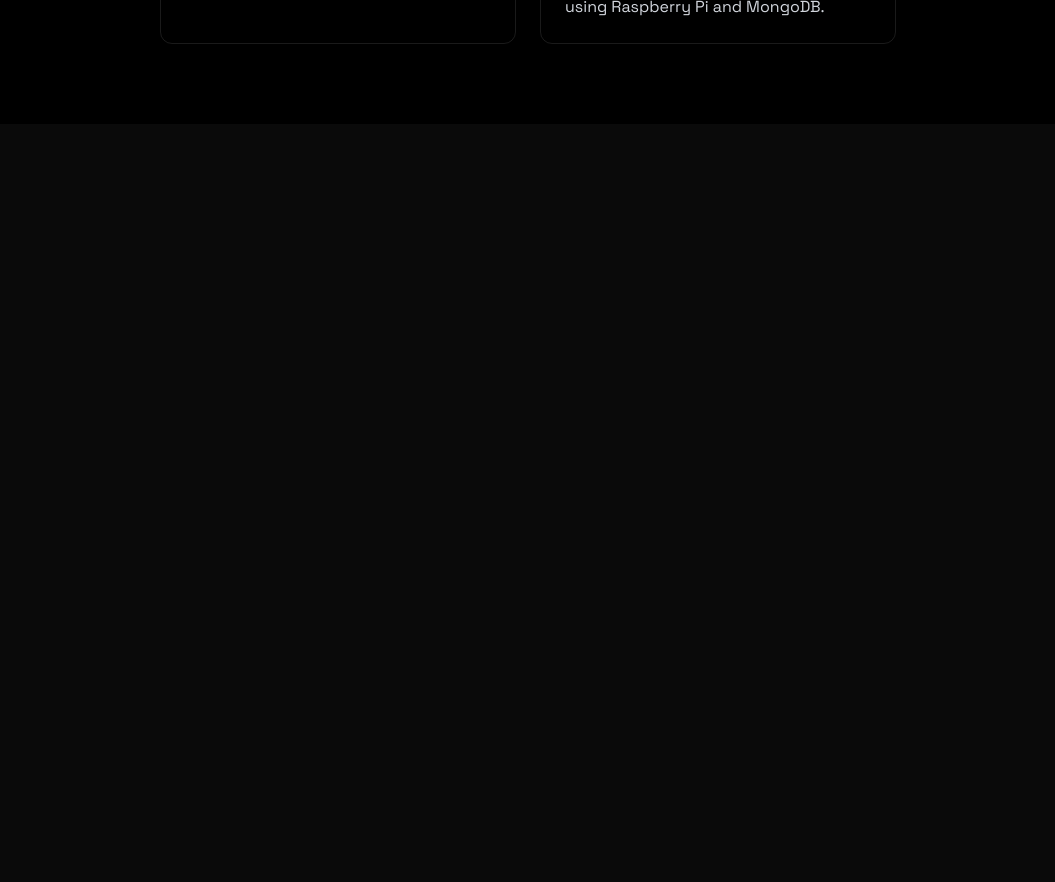
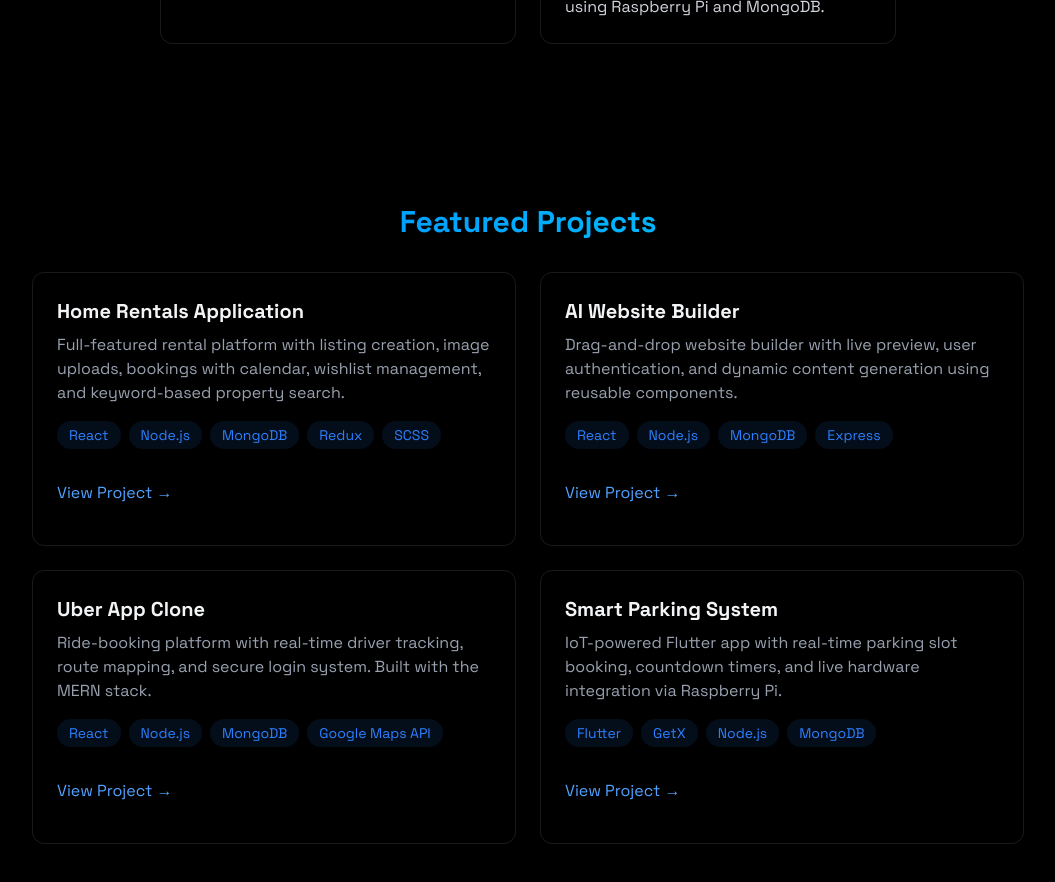
Before and after one commit to anurag4me/portfolio, a React (Vite) app: page / in a window 1280 px wide. Shown: the part 1580-2462 px from the top of the page, without its empty margins (112-1167 px from the left). Before the commit the page ends 1704 px from the top, so only its background shows below. Built offline with nearby package versions, Linux system fonts and the light colour scheme.

Commit message:
Designed Projects Section

```diff
--- a/src/App.jsx
+++ b/src/App.jsx
@@ -4,6 +4,7 @@
 import { MobileMenu } from "./components/MobileMenu";
 import { Home } from "./components/sections/Home";
 import { About } from "./components/sections/About.jsx";
+import { Projects } from "./components/sections/Projects.jsx";
 
 const App = () => {
   const [isLoaded, setIsLoaded] = useState(false);
@@ -16,6 +17,7 @@
         <MobileMenu menuOpen={menuOpen} setMenuOpen={setMenuOpen} />
         <Home />
         <About />
+        <Projects />
       </div>
     </>
   );
--- /dev/null
+++ b/src/components/sections/Projects.jsx
@@ -0,0 +1,160 @@
+export const Projects = () => {
+  return (
+    <section
+      id="projects"
+      className="min-h-screen flex items-center justify-center py-20"
+    >
+      <div className="max-w-5xl mx-auto px-4">
+        <h2 className="text-3xl font-bold mb-8 bg-gradient-to-r from-blue-500 to-cyan-400 bg-clip-text text-transparent text-center">
+          Featured Projects
+        </h2>
+        <div className="grid grid-cols-1 md:grid-cols-2 gap-6">
+          <div className="p-6 rounded-xl border border-white/10 hover:-translate-y-1 hover:border-blue-500/30 hover:shadow-[0_2px_8px_rgba(59,130,246,0.2)] transition">
+            <h3 className="text-xl font-bold mb-2">Home Rentals Application</h3>
+            <p className="text-gray-400 mb-4">
+              Full-featured rental platform with listing creation, image uploads, bookings with calendar, wishlist management, and keyword-based property search.
+            </p>
+            <div className="flex flex-wrap gap-2 mb-4">
+              {["React", "Node.js", "MongoDB", "Redux", "SCSS"].map((tech, key) => (
+                <span
+                  key={key}
+                  className="bg-blue-500/10 text-blue-500 py-1 px-3 rounded-full text-sm hover:bg-blue-500/20
+                                    hover:shadow-[0_2px_8px_rgba(59,130,246,0.1)] transition-all
+                    "
+                >
+                  {tech}
+                </span>
+              ))}
+            </div>
+
+            <div className="flex justify-between items-center">
+              <a
+                href="https://github.com/anurag4me/home-rentals"
+                target="_blank"
+                className="text-blue-400 hover:text-blue-300 transition-colors my-4"
+              >
+                View Project →
+              </a>
+            </div>
+          </div>
+          <div
+            className="
+              glass p-6 rounded-xl border border-white/10
+              hover:-translate-y-1 hover:border-blue-500/30
+              hover:shadow-[0_4px_20px_rgba(59,130,246,0.1)]
+              transition-all
+            "
+          >
+            <h3 className="text-xl font-bold mb-2">AI Website Builder</h3>
+            <p className="text-gray-400 mb-4">
+              Drag-and-drop website builder with live preview, user authentication, and dynamic content generation using reusable components.
+            </p>
+            <div className="flex flex-wrap gap-2 mb-4">
+              {["React", "Node.js", "MongoDB", "Express"].map((tech, key) => (
+                <span
+                  key={key}
+                  className="
+                      bg-blue-500/10 text-blue-500 py-1 px-3
+                      rounded-full text-sm
+                      transition
+                      hover:bg-blue-500/20 hover:-translate-y-0.5
+                      hover:shadow-[0_2px_8px_rgba(59,130,246,0.2)]
+                    "
+                >
+                  {tech}
+                </span>
+              ))}
+            </div>
+            <div className="flex justify-between items-center">
+              <a
+                href="https://github.com/anurag4me/website-builder"
+                target="_blank"
+                className="text-blue-400 hover:text-blue-300 transition-colors my-4"
+              >
+                View Project →
+              </a>
+            </div>
+          </div>
+
+          <div
+            className="
+              glass p-6 rounded-xl border border-white/10
+              hover:-translate-y-1 hover:border-blue-500/30
+              hover:shadow-[0_4px_20px_rgba(59,130,246,0.1)]
+              transition-all
+            "
+          >
+            <h3 className="text-xl font-bold mb-2">Uber App Clone</h3>
+            <p className="text-gray-400 mb-4">
+              Ride-booking platform with real-time driver tracking, route mapping, and secure login system. Built with the MERN stack.
+            </p>
+            <div className="flex flex-wrap gap-2 mb-4">
+              {["React", "Node.js", "MongoDB", "Google Maps API"].map((tech) => (
+                <span
+                  key={tech}
+                  className="
+                      bg-blue-500/10 text-blue-500 py-1 px-3
+                      rounded-full text-sm
+                      transition
+                      hover:bg-blue-500/20 hover:-translate-y-0.5
+                      hover:shadow-[0_2px_8px_rgba(59,130,246,0.2)]
+                    "
+                >
+                  {tech}
+                </span>
+              ))}
+            </div>
+            <div className="flex justify-between items-center">
+              <a
+                href="https://github.com/anurag4me/uber-app"
+                target="_blank"
+                className="text-blue-400 hover:text-blue-300 transition-colors my-4"
+              >
+                View Project →
+              </a>
+            </div>
+          </div>
+
+          <div
+            className="
+              glass p-6 rounded-xl border border-white/10
+              hover:-translate-y-1 hover:border-blue-500/30
+              hover:shadow-[0_4px_20px_rgba(59,130,246,0.1)]
+              transition-all
+            "
+          >
+            <h3 className="text-xl font-bold mb-2">Smart Parking System</h3>
+            <p className="text-gray-400 mb-4">
+              IoT-powered Flutter app with real-time parking slot booking, countdown timers, and live hardware integration via Raspberry Pi.
+            </p>
+            <div className="flex flex-wrap gap-2 mb-4">
+              {["Flutter", "GetX", "Node.js", "MongoDB"].map((tech, key) => (
+                <span
+                  key={key}
+                  className="
+                      bg-blue-500/10 text-blue-500 py-1 px-3
+                      rounded-full text-sm
+                      transition
+                      hover:bg-blue-500/20 hover:-translate-y-0.5
+                      hover:shadow-[0_2px_8px_rgba(59,130,246,0.2)]
+                    "
+                >
+                  {tech}
+                </span>
+              ))}
+            </div>
+            <div className="flex justify-between items-center ">
+              <a
+                href="https://github.com/anurag4me/parking-system"
+                target="_blank"
+                className="text-blue-400 hover:text-blue-300 transition-colors my-4"
+              >
+                View Project →
+              </a>
+            </div>
+          </div>
+        </div>
+      </div>
+    </section>
+  );
+};
```
